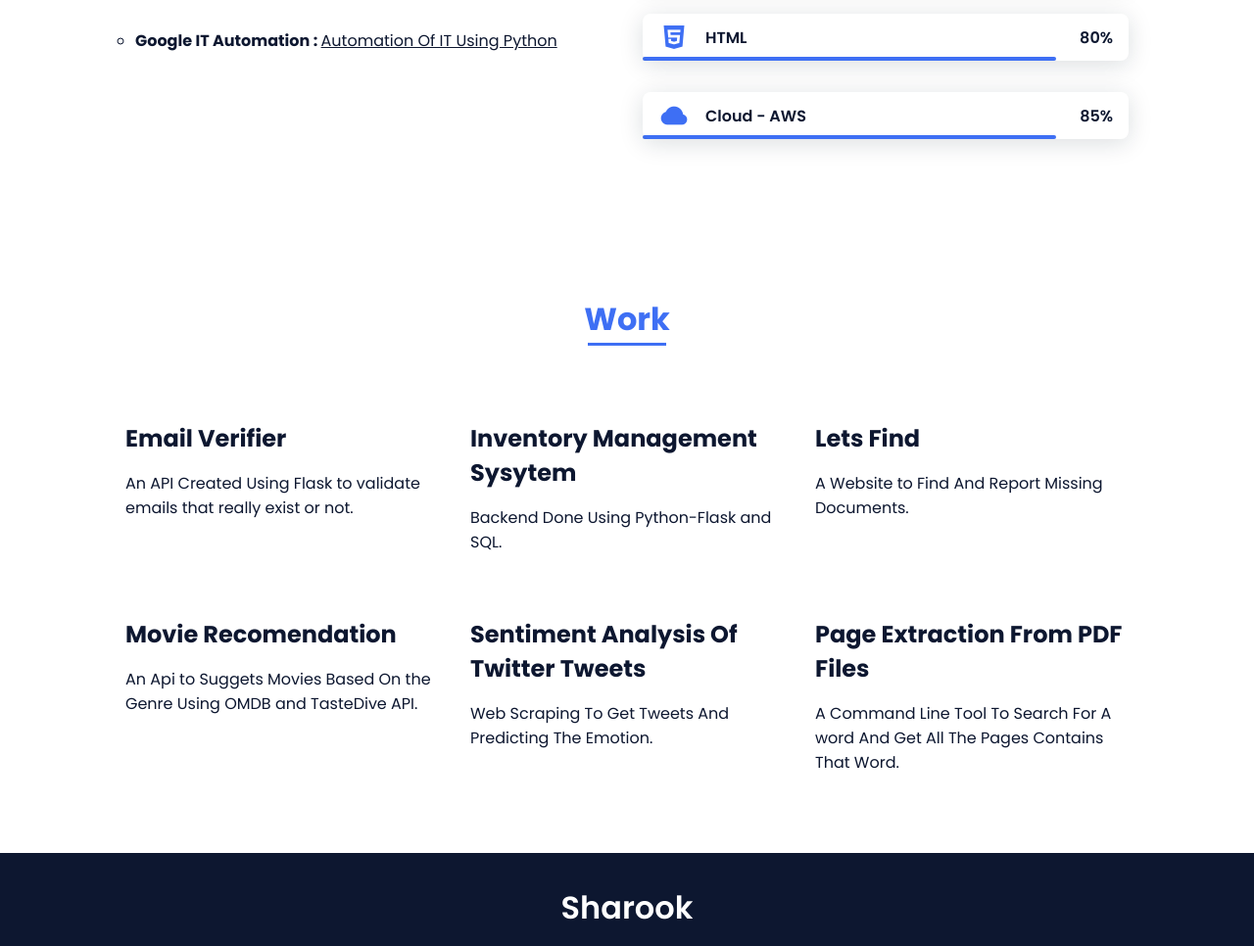
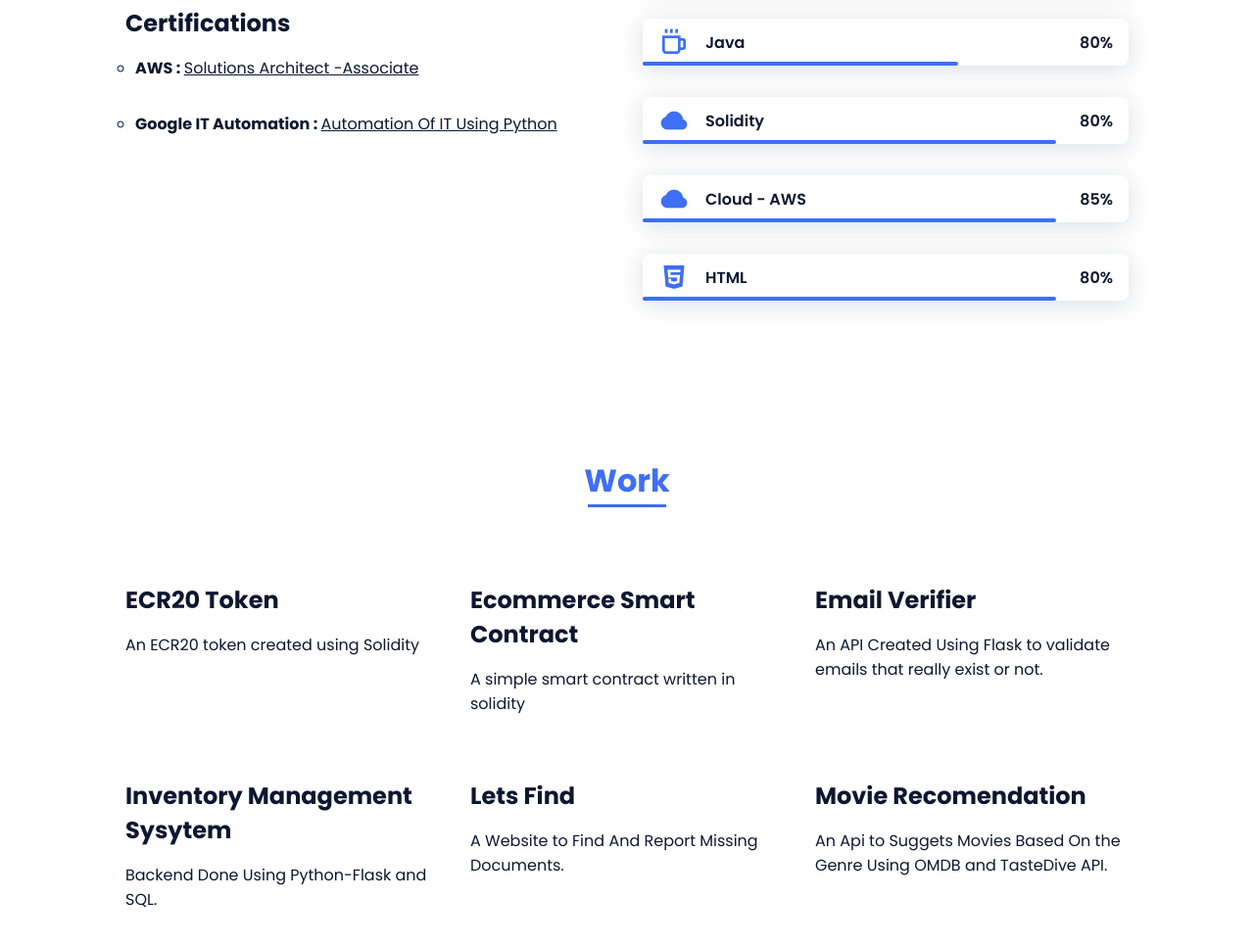
Before and after one commit to srk6333/me, a plain HTML site: page index.html in a window 1280 px wide. Shown: the part 1603-2569 px from the top of the page at 98% size. Drawn offline with nearby package versions, Linux system fonts and the light colour scheme.

Commit message:
added solidity

```diff
--- a/index.html
+++ b/index.html
@@ -40,7 +40,7 @@
 
 
                 <div class="home__data">
-                    <h1 class="home__title"><span class="home__title-color">Sharook</span><br> Backend Developer </h1>
+                    <h1 class="home__title"><span class="home__title-color">Sharook</span><br> Backend &<br>Web3 Developer </h1>
 
                     <a href="mailto:ksharook.csk@gmail.com" class="button">Contact</a>
                     <a href="https://docs.google.com/document/d/1MC_uhp-0SPJGMjB9cntuNyEVvI3o5KZUedH4ZoFrLb0/edit?usp=sharing" class="button">Resume</a>
@@ -94,7 +94,7 @@
                 </div>
                 <div class="skills__info">
                     <ul>
-                        <li class="about__text"><b>Languages : </b> Python, JavaScript, Java</li>
+                        <li class="about__text"><b>Languages : </b> Python, JavaScript, Java, Solidity</li>
                             <li class="about__text"><b>Frameworks : </b> Express js, Flask, Django</li>
                             <li class="about__text"><b>Cloud : </b> AWS  - Certified Solutions Architect</li>
                             <li class="about__text"><b>Tools : </b> Git, MySQL Workbench</li>
@@ -171,8 +171,8 @@
                         </div>
                         <div class="skills__data">
                             <div class="skills__names">
-                                <i class='bx bxl-html5 skills__icon'></i>
-                                <span class="skills__name">HTML</span>
+                                <i class='bx bxs-cloud skills__icon'></i>
+                                <span class="skills__name">Solidity</span>
                             </div>
                             <div class="skills__bar skills__ux">
 
@@ -193,6 +193,19 @@
                                 <span class="skills__percentage">85%</span>
                             </div>
                         </div>
+                        <div class="skills__data">
+                            <div class="skills__names">
+                                <i class='bx bxl-html5 skills__icon'></i>
+                                <span class="skills__name">HTML</span>
+                            </div>
+                            <div class="skills__bar skills__ux">
+
+                            </div>
+                            <div>
+                                <span class="skills__percentage">80%</span>
+                            </div>
+                        </div>
+
                     </div>
 
 
@@ -204,6 +217,14 @@
                 <h2 class="section-title">Work</h2>
 
                 <div class="work__container bd-grid">
+                    <div>
+                        <h2 class="about__subtitle">ECR20 Token</h2>
+                        <p class="skills__text">An ECR20 token created using Solidity</p>
+                    </div>
+                    <div>
+                        <h2 class="about__subtitle">Ecommerce Smart Contract</h2>
+                        <p class="skills__text">A simple smart contract written in solidity</p>
+                    </div>
                     <div>
                         <h2 class="about__subtitle">Email Verifier</h2>
                         <p class="skills__text">An API Created Using Flask to validate emails that really exist or not.</p>
```
